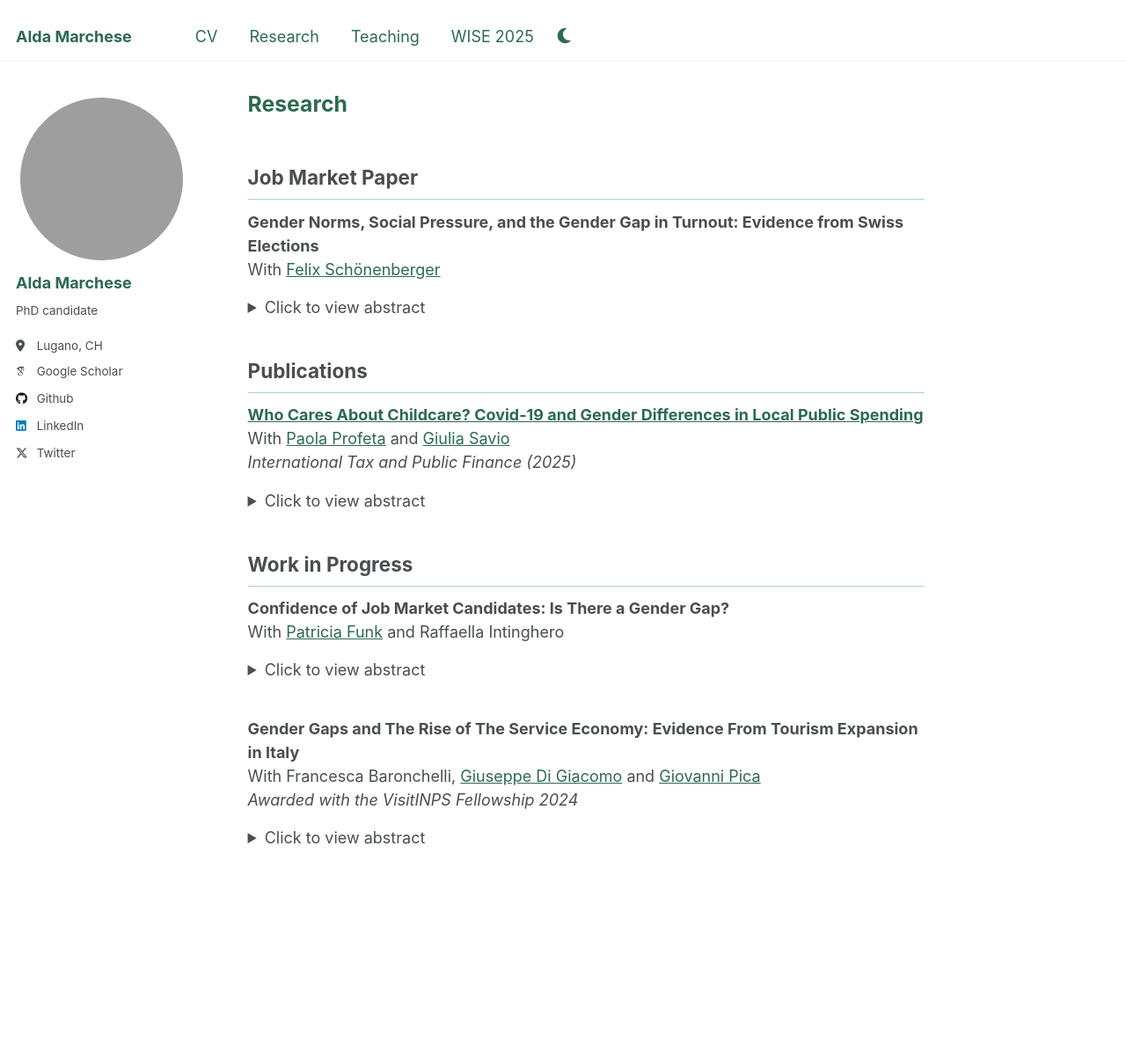
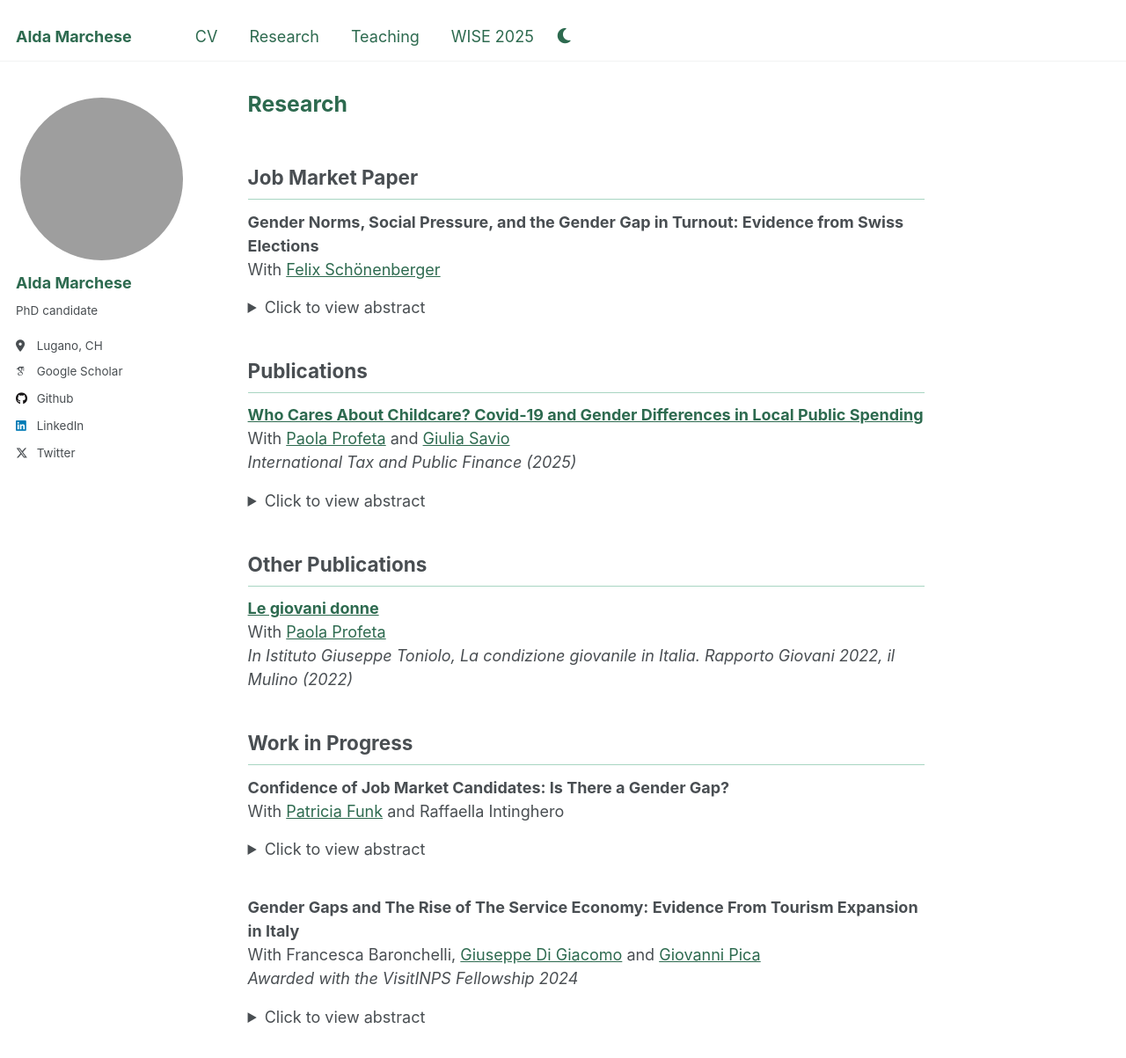
Before and after one commit to aldamarchese/aldamarchese.github.io, a Jekyll site: the page built from _pages/research.md, in a window 1280 px wide and 1398 px high. Shown: the top 1203 px of the window at 88% size. Built offline with Jekyll 4.4.1, drawn with Linux system fonts in a browser that asks for light colours; some web fonts are replaced; some of the changed text lies outside the part shown.

Commit message:
Add Other Publications section and match confidence abstract wording
- New "Other Publications" section with the Le giovani donne
  book chapter (Rapporto Giovani 2022)
- Restore author's exact wording in the confidence paper abstract

Co-Authored-By: Claude Opus 5 <noreply@anthropic.com>

```diff
--- a/_pages/research.md
+++ b/_pages/research.md
@@ -25,13 +25,19 @@ With [Paola Profeta](https://sites.google.com/view/paola-profeta) and [Giulia Sa
 The Covid-19 pandemic increased the salience of childcare and focused attention on the allocation of public funds for it. Focusing on Italy, one of the first countries severely impacted by the Covid-19 crisis, we analyze how male and female politicians responded to the Covid-19 pandemic in the allocation of funds to childcare. To assess causality, we analyze close mixed-gender races in Italian local elections in small municipalities without gender quotas from 2016 to 2023. Our findings show that pre Covid-19 female mayors spent more on childcare than male mayors. However, during the pandemic, the gender gap closed, as male mayors increased spending, a trend that continued in the post pandemic period.
 </details>
 
+## Other Publications
+
+[**Le giovani donne**](https://iris.unibocconi.it/handle/11565/4061029)<br>
+With [Paola Profeta](https://sites.google.com/view/paola-profeta)<br>
+*In Istituto Giuseppe Toniolo, La condizione giovanile in Italia. Rapporto Giovani 2022, il Mulino (2022)*
+
 ## Work in Progress
 
 **Confidence of Job Market Candidates: Is There a Gender Gap?**<br>
 With [Patricia Funk](https://sites.google.com/site/patriciafelicitasfunk/) and Raffaella Intinghero
 <details>
 <summary>Click to view abstract</summary>
-This is the first large-scale study on gender differences in confidence among Economics job market candidates. We collected data from six job market seasons (2019/2020 – 2024/2025), based on the top 100 Economics departments according to QS World University Rankings. Where available, we downloaded CVs and job market papers. The basis for measuring confidence are the job market papers (JMPs hereafter) of the job market candidates. We apply text analysis to the JMPs. We apply two approaches: first, a Bag of Word model, where we count hedging and booster words, as well as the use of first-person pronouns, and second, a large language model (GPT-5), where we use different prompts to elicit scientific uncertainty. We document that there are significant gender differences in the way the job market papers are written: female job market papers are written in a less confident way than male job market papers. In a complementary experiment, we show that papers written in a less confident tone are perceived as being of significantly lower quality.
+This is the first large-scale study on gender differences in confidence among Economics job market candidates. We collected data from six job market seasons (2019/2020 – 2024/2025), based on the top100 Economics departments according to QS World University Rankings. Where available, we downloaded CV’s and job market papers. The basis for measuring confidence are the job market papers (JMPs hereafter) of the job market candidates. We apply text analysis to the JMPs. We apply two approaches: first, a Bag of Word model, where we count hedging and booster words, as well as the use of first-person pronouns, and second, a large language model (GPT-5), where we use different prompts to elicit scientific uncertainty. We document that there are significant gender differences in the way the job market papers are written: female job market papers are written in a less confident way than male job market papers. In a complementary experiment, we show that papers written in a less confident tone are perceived as being of significantly lower quality.
 </details>
 
 **Gender Gaps and The Rise of The Service Economy: Evidence From Tourism Expansion in Italy**<br>
```
